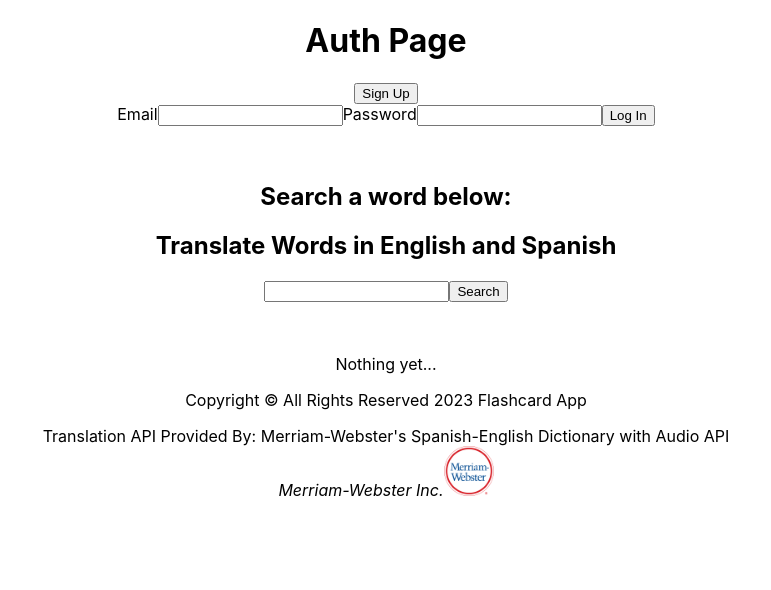
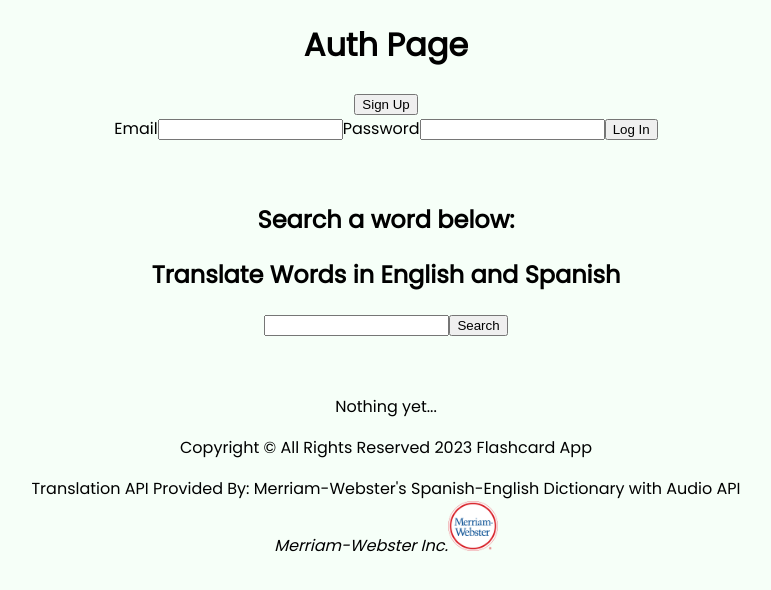
Before and after one commit to al-brooks/spanish-flashcards-client, a React (Create React App) app: page / in a window 1280 px wide. Shown: the top 590 px of the page, without its empty margins (254-1025 px from the left). Built offline with nearby package versions, Linux system fonts and the light colour scheme.

Commit message:
starts styles

```diff
--- a/public/index.html
+++ b/public/index.html
@@ -13,15 +13,9 @@
       user's mobile device or desktop. See https://developers.google.com/web/fundamentals/web-app-manifest/
     -->
   <link rel="manifest" href="%PUBLIC_URL%/manifest.json" />
-  <!--
-      Notice the use of %PUBLIC_URL% in the tags above.
-      It will be replaced with the URL of the `public` folder during the build.
-      Only files inside the `public` folder can be referenced from the HTML.
-
-      Unlike "/favicon.ico" or "favicon.ico", "%PUBLIC_URL%/favicon.ico" will
-      work correctly both with client-side routing and a non-root public URL.
-      Learn how to configure a non-root public URL by running `npm run build`.
-    -->
+  <link rel="preconnect" href="https://fonts.googleapis.com">
+  <link rel="preconnect" href="https://fonts.gstatic.com" crossorigin>
+  <link href="https://fonts.googleapis.com/css2?family=Poppins&display=swap" rel="stylesheet">
   <title>Spanish Flashcards</title>
 </head>
 
--- a/src/index.css
+++ b/src/index.css
@@ -1,13 +1,41 @@
+:root {
+  --color-one: #cdb4db;
+  --color-two: #ffc8dd;
+  --color-three: #ffafcc;
+  --color-four: #bde0fe;
+  --color-five: #a2d2ff;
+  --color-six: #f6fff8;
+}
+
+*,
+*::before,
+*::after {
+  box-sizing: border-box;
+}
+
 body {
   margin: 0;
-  font-family: -apple-system, BlinkMacSystemFont, 'Segoe UI', 'Roboto', 'Oxygen',
-    'Ubuntu', 'Cantarell', 'Fira Sans', 'Droid Sans', 'Helvetica Neue',
-    sans-serif;
-  -webkit-font-smoothing: antialiased;
-  -moz-osx-font-smoothing: grayscale;
+  font-family: "Poppins", sans-serif;
+  background-color: var(--color-six);
 }
 
-code {
-  font-family: source-code-pro, Menlo, Monaco, Consolas, 'Courier New',
-    monospace;
+a {
+  text-decoration: none;
+  color: inherit;
 }
+
+.btn {
+  height: 2rem;
+  width: 12vmin;
+  font-size: 1rem;
+  font-weight: 600;
+  border: none;
+  border-radius: 5px;
+  background-color: var(--color-two);
+  color: var(--color-six);
+}
+
+.btn:hover {
+  cursor: pointer;
+  background-color: var(--color-four);
+}
```
